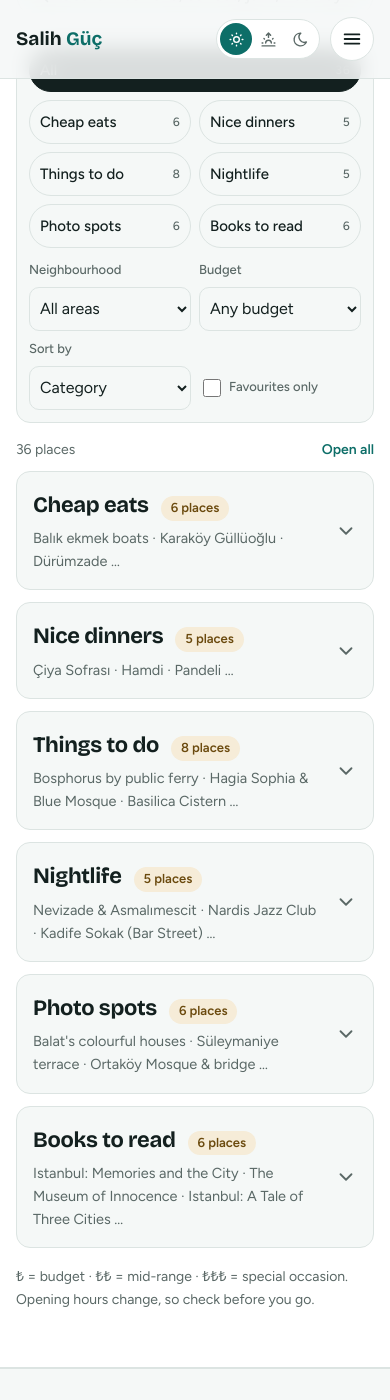
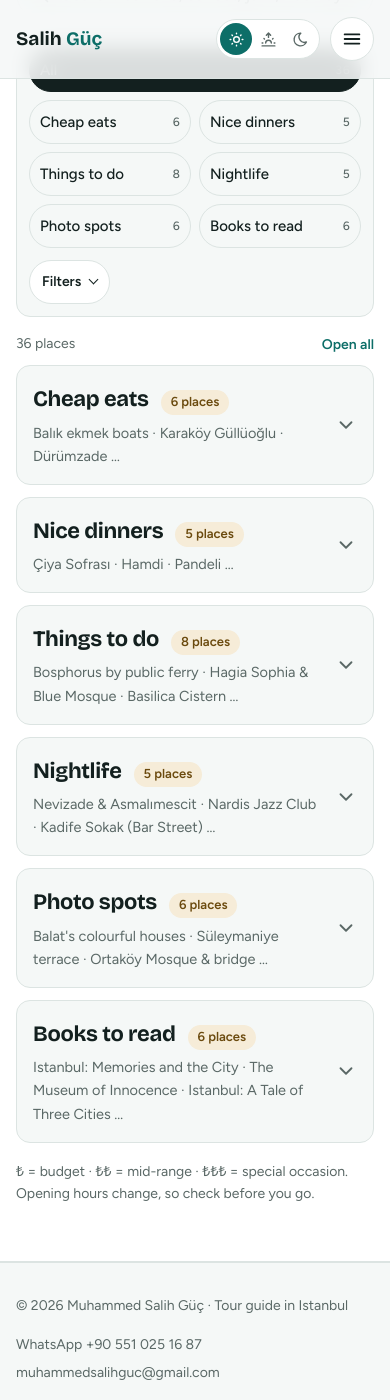
Before and after one commit to salihguc1/salihtheguide, a Jekyll site: the page istanbul-guide.html, which Jekyll copies as it is, in a window 390 px wide and 1400 px high, scrolled down 326 px. Built offline with Jekyll 4.4.1, drawn with Linux system fonts in a browser that asks for light colours.

Commit message:
Add compact mobile button for extra guide filters

```diff
--- a/istanbul-guide.html
+++ b/istanbul-guide.html
@@ -65,7 +65,8 @@
       <div class="filter-controls">
         <div class="chips" id="chips" role="group" aria-label="Category"></div>
 
-        <div class="filters">
+        <button type="button" class="filter-toggle" id="filter-toggle" aria-expanded="false" aria-controls="guide-filters">Filters</button>
+        <div class="filters" id="guide-filters">
           <div class="field"><label for="f-area">Neighbourhood</label><select id="f-area"></select></div>
           <div class="field"><label for="f-price">Budget</label>
             <select id="f-price">
--- a/site.css
+++ b/site.css
@@ -133,6 +133,7 @@ section{padding-block:clamp(56px,8vw,96px)}
 .filters select{padding:9px 10px;font-size:15px}
 .toggle{display:inline-flex;align-items:center;gap:8px;font-size:15px;padding-bottom:9px;cursor:pointer}
 .toggle input{width:18px;height:18px;accent-color:var(--sea)}
+.filter-toggle{display:none}
 @media (max-width:600px){
   .filter-controls{margin-bottom:16px;padding:12px;border:1px solid var(--line);border-radius:var(--r);background:var(--bg)}
   .chips,.filters{display:grid;grid-template-columns:repeat(2,minmax(0,1fr));gap:8px}
@@ -140,7 +141,11 @@ section{padding-block:clamp(56px,8vw,96px)}
   .chip{justify-content:space-between;min-height:44px;padding:8px 10px;text-align:left}
   .chip:first-child{grid-column:1/-1}
   .chip .n{flex:none}
-  .filters{margin:0}
+  .filter-toggle{display:inline-flex;align-items:center;gap:9px;min-height:44px;padding:8px 12px;border:1px solid var(--line);border-radius:999px;background:var(--surface);color:var(--ink);font:600 14px var(--body);cursor:pointer}
+  .filter-toggle::after{content:"";width:6px;height:6px;border-right:1.5px solid currentColor;border-bottom:1.5px solid currentColor;transform:translateY(-2px) rotate(45deg)}
+  .filter-toggle[aria-expanded="true"]::after{transform:translateY(2px) rotate(225deg)}
+  .filter-toggle[aria-expanded="false"] + .filters{display:none}
+  .filters{margin:10px 0 0}
   .filters .field{min-width:0;max-width:none}
   .filters select{min-height:44px;padding:8px 6px;font-size:16px}
   .filters .toggle{min-height:44px;margin:0;padding:0 4px}
--- a/site.js
+++ b/site.js
@@ -129,6 +129,10 @@ if($("#home-picks")){
 /* ---- guide ---- */
 if($("#q")){
   const state = {q:"", cat:"all", area:"", price:"", sort:"cat", fav:false};
+  const filterToggle = $("#filter-toggle");
+  filterToggle?.addEventListener("click",()=>{
+    filterToggle.setAttribute("aria-expanded",filterToggle.getAttribute("aria-expanded")!=="true");
+  });
   const places = [...new Set(RECS.filter(r=>r.c!=="books").map(r=>r.a))].sort((a,b)=>a.localeCompare(b,"tr"));
   $("#f-area").innerHTML = `<option value="">All areas</option>` + places.map(a=>`<option>${esc(a)}</option>`).join("");
 
```
